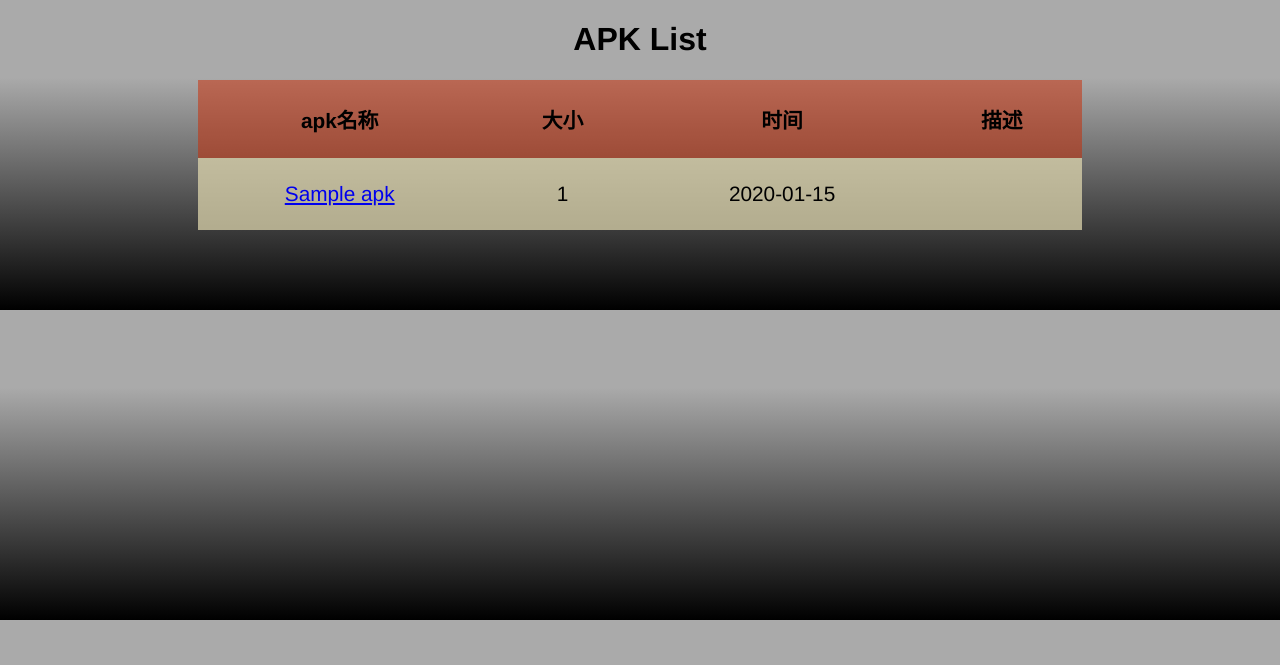
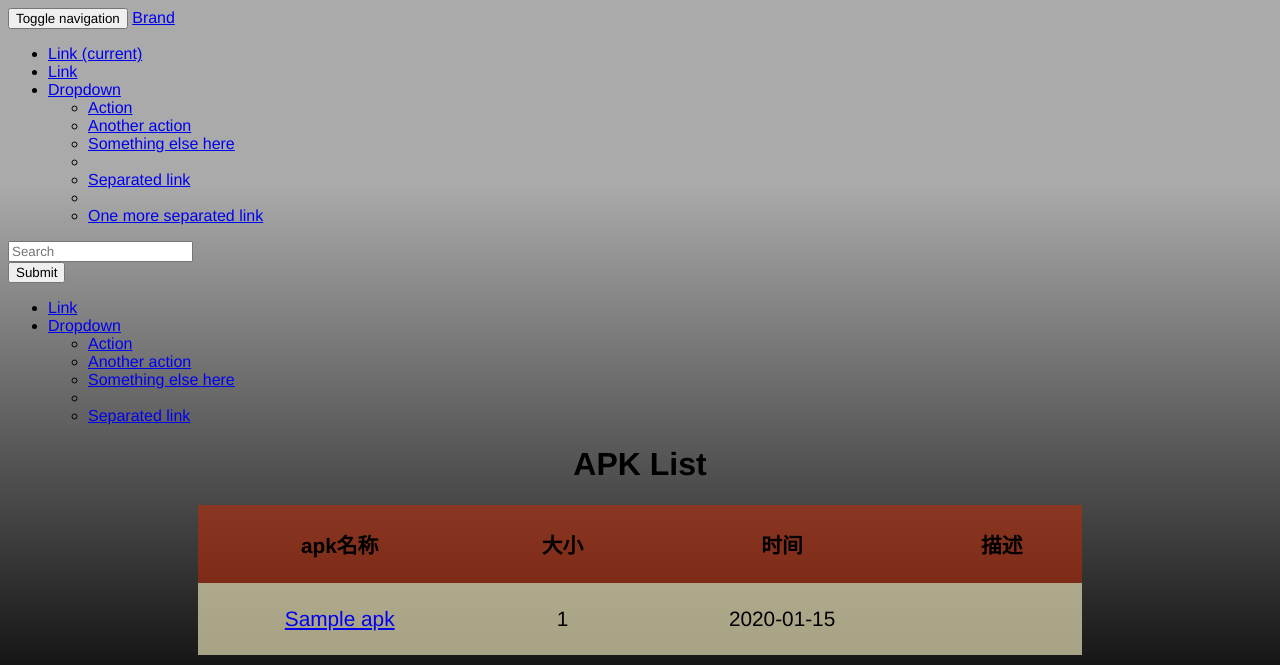
Before and after one commit to hanks-zyh/fir-local, a Flask app: template app/templates/index.html in a window 1280 px wide. Shown: the top 665 px of the page. Run offline with Flask 2, Linux system fonts and the light colour scheme; the template is opened without the code that fills it: most values are stand-ins (such as "Sample title", 1, 10 or a date in 2020).

Commit message:
add Flask-bootstrap

```diff
--- a/app/templates/index.html
+++ b/app/templates/index.html
@@ -1,19 +1,89 @@
 <!DOCTYPE html>
 <html>
+
 <head>
   <meta charset="utf-8">
   <title>nsb</title>
-    <link rel="icon" href="../static/images/favicon.ico" type="image/x-icon" />
-    <link rel="shortcut icon" href="../static/images/favicon.ico" type="image/x-icon" />
-    <link rel="stylesheet" href="../static/css/main.css" media="screen" title="no title" charset="utf-8">
+  <link rel="icon" href="{{ url_for('static',filename='favicon.ico') }}" type="image/x-icon" />
+  <link rel="shortcut icon" href="{{ url_for('static',filename='images/favicon.ico') }}" type="image/x-icon" />
+  <link rel="stylesheet" href="{{ url_for('static', filename='css/main.css') }}" media="screen" title="no title" charset="utf-8">
 </head>
+
 <body>
+  <div class="header" role="header">
+    <nav class="navbar navbar-default">
+     <div class="container-fluid">
+       <!-- Brand and toggle get grouped for better mobile display -->
+       <div class="navbar-header">
+         <button type="button" class="navbar-toggle collapsed" data-toggle="collapse" data-target="#bs-example-navbar-collapse-1" aria-expanded="false">
+           <span class="sr-only">Toggle navigation</span>
+           <span class="icon-bar"></span>
+           <span class="icon-bar"></span>
+           <span class="icon-bar"></span>
+         </button>
+         <a class="navbar-brand" href="#">Brand</a>
+       </div>
+
+       <!-- Collect the nav links, forms, and other content for toggling -->
+       <div class="collapse navbar-collapse" id="bs-example-navbar-collapse-1">
+         <ul class="nav navbar-nav">
+           <li class="active"><a href="#">Link <span class="sr-only">(current)</span></a></li>
+           <li><a href="#">Link</a></li>
+           <li class="dropdown">
+             <a href="#" class="dropdown-toggle" data-toggle="dropdown" role="button" aria-haspopup="true" aria-expanded="false">Dropdown <span class="caret"></span></a>
+             <ul class="dropdown-menu">
+               <li><a href="#">Action</a></li>
+               <li><a href="#">Another action</a></li>
+               <li><a href="#">Something else here</a></li>
+               <li role="separator" class="divider"></li>
+               <li><a href="#">Separated link</a></li>
+               <li role="separator" class="divider"></li>
+               <li><a href="#">One more separated link</a></li>
+             </ul>
+           </li>
+         </ul>
+         <form class="navbar-form navbar-left" role="search">
+           <div class="form-group">
+             <input type="text" class="form-control" placeholder="Search">
+           </div>
+           <button type="submit" class="btn btn-default">Submit</button>
+         </form>
+         <ul class="nav navbar-nav navbar-right">
+           <li><a href="#">Link</a></li>
+           <li class="dropdown">
+             <a href="#" class="dropdown-toggle" data-toggle="dropdown" role="button" aria-haspopup="true" aria-expanded="false">Dropdown <span class="caret"></span></a>
+             <ul class="dropdown-menu">
+               <li><a href="#">Action</a></li>
+               <li><a href="#">Another action</a></li>
+               <li><a href="#">Something else here</a></li>
+               <li role="separator" class="divider"></li>
+               <li><a href="#">Separated link</a></li>
+             </ul>
+           </li>
+         </ul>
+       </div><!-- /.navbar-collapse -->
+     </div><!-- /.container-fluid -->
+   </nav>
+  </div>
   <h1>APK List</h1>
   <table id="racetimes">
-      <tr id="firstrow"><th>apk名称</th><th>大小</th><th>时间</th><th>描述</th></tr>
+    <tr id="firstrow">
+      <th>apk名称</th>
+      <th>大小</th>
+      <th>时间</th>
+      <th>描述</th>
+    </tr>
     {% for apk in apklist %}
-      <tr><td><a href="/apk/{{apk.name}}">{{apk.name}}</a></td><td>{{apk.size}}</td><td>{{apk.ctime}}</td><td><input  type="hidden" name="name" value=""/></td></tr>
+    <tr>
+      <td><a href="/apk/{{apk.name}}">{{apk.name}}</a></td>
+      <td>{{apk.size}}</td>
+      <td>{{apk.ctime}}</td>
+      <td>
+        <input type="hidden" name="name" value="" />
+      </td>
+    </tr>
     {% endfor %}
   </table>
 </body>
+
 </html>
--- a/requirements.txt
+++ b/requirements.txt
@@ -1,6 +1,10 @@
+dominate==2.1.16
 Flask==0.10.1
+Flask-Bootstrap==3.3.5.7
+Flask-Script==2.0.5
 itsdangerous==0.24
 Jinja2==2.8
 MarkupSafe==0.23
+visitor==0.1.2
 Werkzeug==0.10.4
 wheel==0.24.0
```
Also changed, not shown: app/static/favicon.ico (renamed from app/static/images/favicon.ico). Lines whose indentation alone changed are shown as unchanged.
